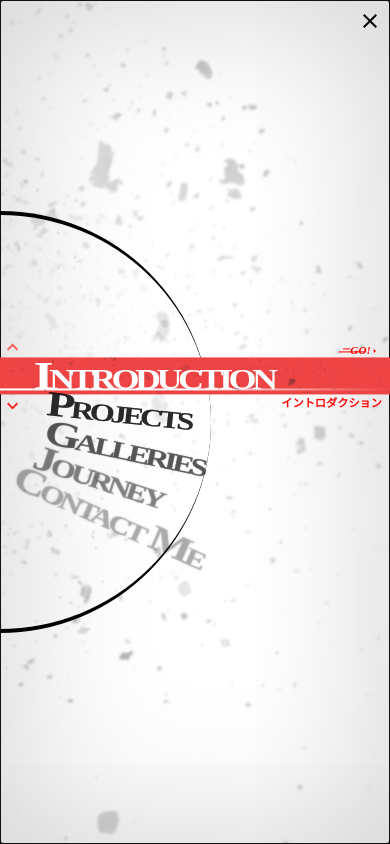
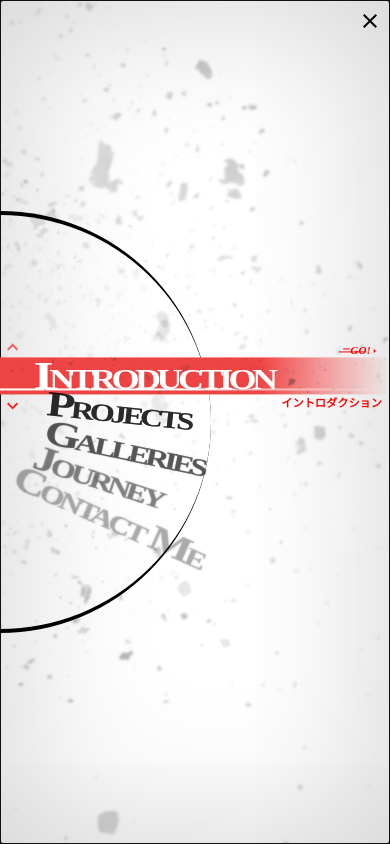
Before and after one commit to lluuvvii/my-personal-web-nextjs, a Next.js app: page /menutest in a window 390 px wide. Built offline with nearby package versions, Linux system fonts and the light colour scheme.

Commit message:
update responsive layout highlight menu

```diff
--- a/src/app/components/selectMenu/Menus.tsx
+++ b/src/app/components/selectMenu/Menus.tsx
@@ -2,14 +2,18 @@
 
 import { useState, useEffect, useRef } from 'react'
 import { domAnimation, LazyMotion, m, motion } from 'framer-motion'
-import { Box, Typography } from '@mui/material'
-import { ArrowDropDown, ArrowDropUp, ArrowRight, CloseSharp, KeyboardArrowDown, KeyboardArrowUp } from '@mui/icons-material'
+import { Box, Typography, useMediaQuery, useTheme } from '@mui/material'
+import { ArrowRight, CloseSharp, KeyboardArrowDown, KeyboardArrowUp } from '@mui/icons-material'
 import { useRouter } from 'next/navigation'
 
 const menuItems = ['Introduction', 'Projects', 'Galleries', 'Journey', 'Contact Me']
 const smallItems = ['イントロダクション', 'プロジェクト', 'ギャラリー', 'ジャーニー', 'コンタクトミー']
 
 export default function SelectMenu() {
+  const theme = useTheme();
+  const isMdUp = useMediaQuery(theme.breakpoints.up('md'))
+  const isXsUp = useMediaQuery(theme.breakpoints.up('xs'))
+
   const router = useRouter()
   const [completeAnimation1, setCompleteAnimation1] = useState(false)
   const [selectedIndex, setSelectedIndex] = useState(0)
@@ -195,13 +199,13 @@ export default function SelectMenu() {
                     <Box
                       component={motion.div}
                       initial={{ width: '0%' }}
-                      animate={{ width: '100%' }}
+                      animate={{ width: isMdUp ? '60%' : '100%' }}
                       transition={{ duration: 0.2, ease: 'easeInOut', delay: 0.05 }}
                       sx={{
                         position: 'absolute',
                         top: '-45%',
                         height: '190%',
-                        backgroundColor: '#ef4444',
+                        background: 'linear-gradient(90deg, #ef4444, #ef4444, #ef4444, transparent)',
                       }}
                     >
                       <Box
@@ -339,7 +343,7 @@ export default function SelectMenu() {
                         position: 'absolute',
                         bottom: '90%',
                         translate: '0% 0%',
-                        right: '0vw',
+                        right: { xs: '0%', md: '50%' },
                         marginBottom: '0.5rem',
                         paddingRight: { xs: '0.5rem', sm: '0.7rem', md: '0.9rem', lg: '1.1rem', xl: '1.3rem' },
                         paddingLeft: { xs: '2.5rem', sm: '3.2rem', md: '3.9rem', lg: '4.8rem', xl: '5rem' },
@@ -402,7 +406,7 @@ export default function SelectMenu() {
                         position: 'absolute',
                         top: '100%',
                         translate: '0% 0%',
-                        right: '0vw',
+                        right: { xs: '0%', md: '50%' },
                         marginTop: '0.5rem',
                         paddingRight: { xs: '0.5rem', sm: '0.7rem', md: '0.9rem', lg: '1.1rem', xl: '1.3rem' },
                         paddingLeft: { xs: '2.5rem', sm: '3.2rem', md: '3.9rem', lg: '4.8rem', xl: '5rem' },
```
